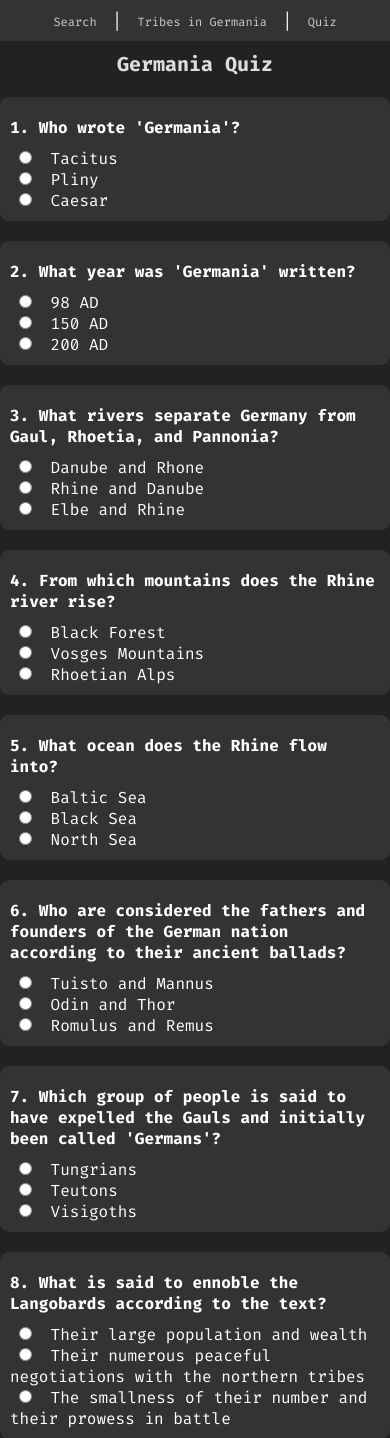
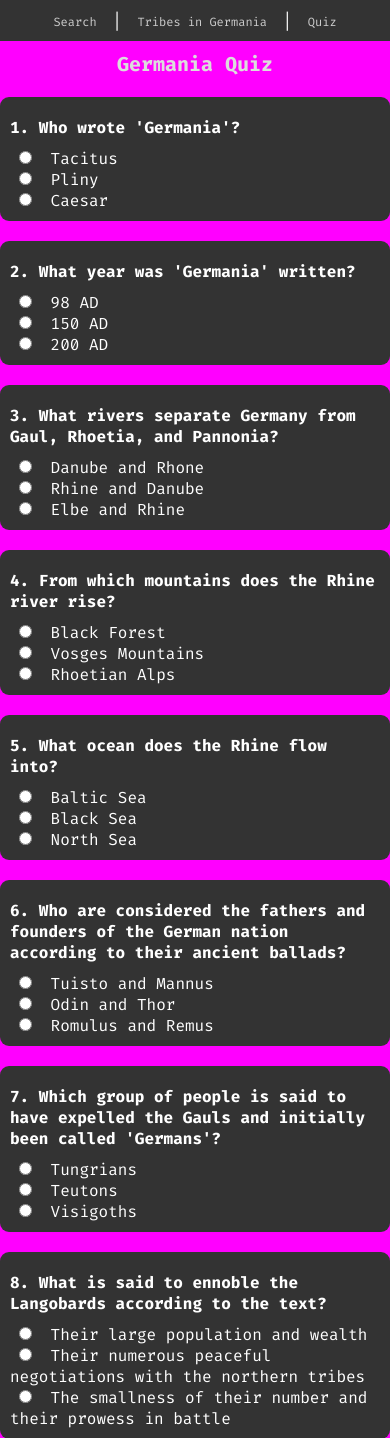
Before and after one commit to cyong113/SearchGermania, a Flask app: page /quiz in a window 390 px wide. Shown: the top 1438 px of the page. Run offline with Flask 3, Linux system fonts and the light colour scheme.

Commit message:
test quiz page

```diff
--- a/app/templates/quiz.html
+++ b/app/templates/quiz.html
@@ -2,6 +2,7 @@
 <html lang="en">
 <head>
     <meta charset="UTF-8">
+    <meta name="viewport" content="width=device-width, initial-scale=1.0">
     <title>Germania Quiz</title>
     <link href="https://fonts.googleapis.com/css2?family=Fira+Code:wght@400;700&display=swap" rel="stylesheet">
     <style>
@@ -59,6 +60,9 @@
             button {
                 width: auto;  /* Auto width for buttons to prevent overflow */
             }
+            body {
+                background-color: magenta; /* Temporary for testing */
+    }
         }
 
     </style>
```
